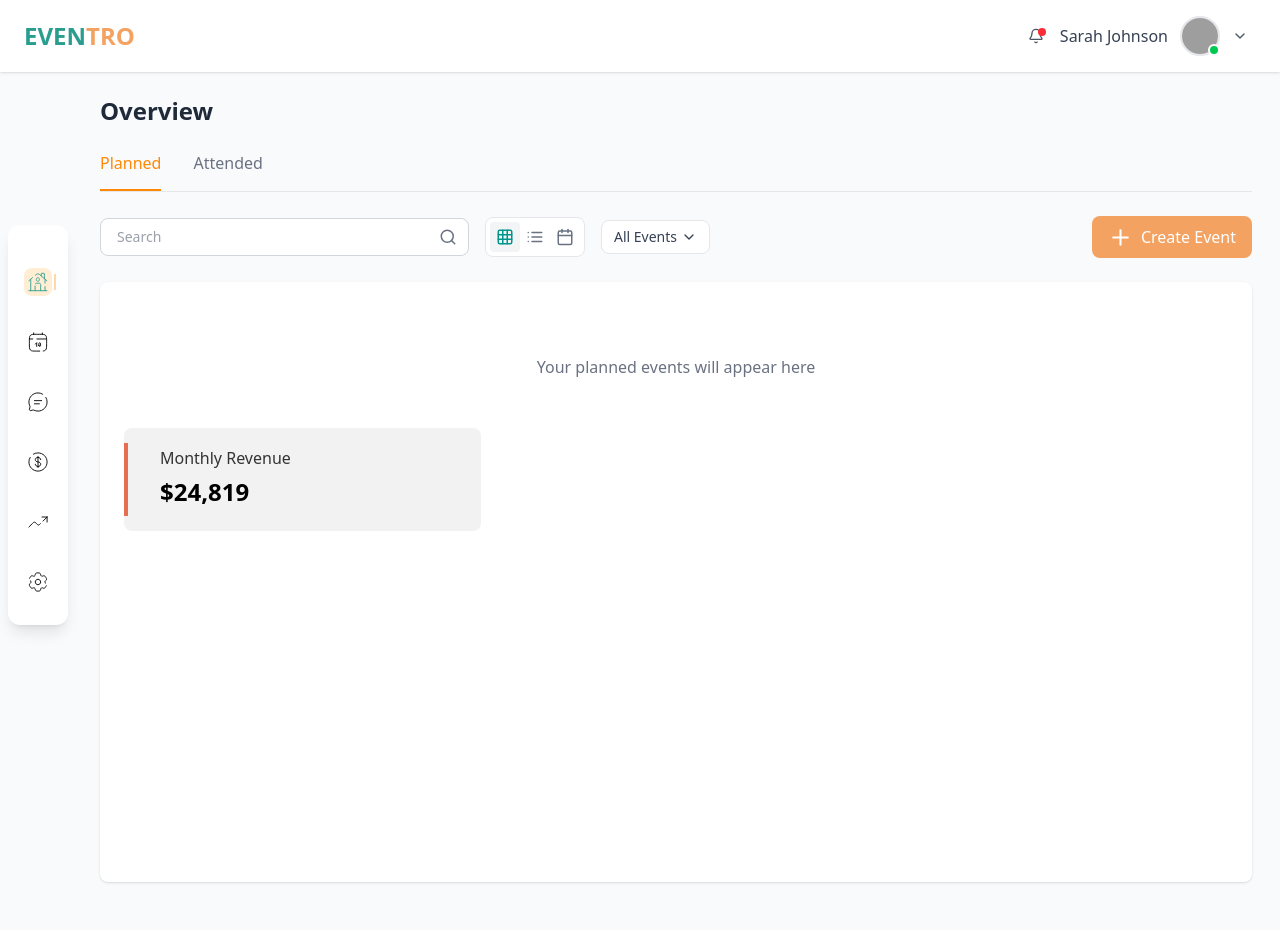
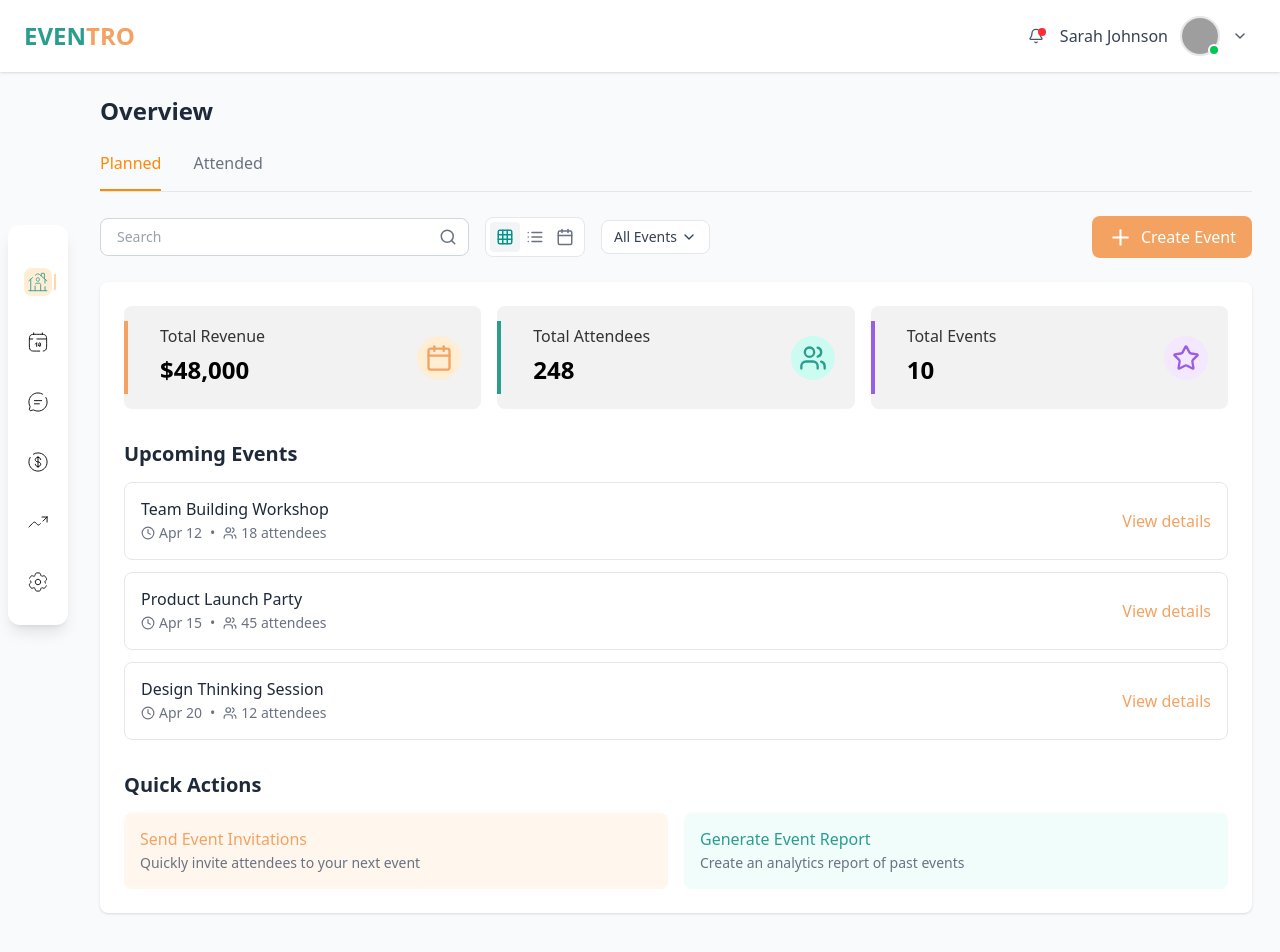
Before and after one commit to Omotarami/EventManagement, a React (Vite) app in the folder frontend/: page /dashboard in a window 1280 px wide. Shown: the top 952 px of the page. Before the commit the page ends 930 px from the top, so only its background shows below. Built offline with nearby package versions, Linux system fonts and the light colour scheme; grey boxes are pictures that could not be loaded.

Commit message:
adjusted the row alignment

```diff
--- a/frontend/src/pages/admin/dashboard.jsx
+++ b/frontend/src/pages/admin/dashboard.jsx
@@ -1,7 +1,7 @@
 import React, { useState } from "react";
 // eslint-disable-next-line no-unused-vars
 import { motion } from "framer-motion";
-import { Grid, List, Calendar, ChevronDown, Plus } from "lucide-react";
+import { Grid, List, Calendar, ChevronDown, Plus, Star, Clock, Users } from "lucide-react";
 
 import DashboardNavbar from "../../components/DashboardNavbar";
 import Sidebar from "../../components/Sidebar";
@@ -46,6 +46,13 @@ const Dashboard = () => {
     console.log("Create new event");
     // Navigate to event creation page
   };
+
+  // Mock data for upcoming events
+  const upcomingEvents = [
+    { id: 1, title: "Team Building Workshop", date: "Apr 12", attendees: 18 },
+    { id: 2, title: "Product Launch Party", date: "Apr 15", attendees: 45 },
+    { id: 3, title: "Design Thinking Session", date: "Apr 20", attendees: 12 }
+  ];
 
   return (
     <div className="min-h-screen bg-gray-50">
@@ -180,21 +187,115 @@ const Dashboard = () => {
             </div>
           </div>
 
-          {/* Content Area - would be populated with events based on selected tab and view */}
-          <div className="bg-white rounded-lg shadow p-6 min-h-[600px]">
-            {/* This section would be populated with event cards, a list, or a calendar based on viewType */}
-            <div className="text-center text-gray-500 py-12">
-              {activeTab === "planned" ? (
-                <p>Your planned events will appear here</p>
-              ) : (
-                <p>Your attended events will appear here</p>
-              )}
+          {/* Content Area */}
+          <div className="bg-white rounded-lg shadow p-6">
+            {/* Stat Cards in a row using flex */}
+            <div className="grid grid-cols-3 gap-4 mb-8 w-full">
+              <DashboardStatCard
+                title="Total Revenue"
+                value="$48,000"
+                accentColor="#F4A261"
+                icon={
+                  <div className="p-2 rounded-full bg-orange-100">
+                    <Calendar size={28} color="#F4A261" />
+                  </div>
+                }
+                customStyles={{
+                  card: {
+                    width: '100%',
+                  }
+                }}
+              />
+
+              <DashboardStatCard
+                title="Total Attendees"
+                value="248"
+                accentColor="#2A9D8F"
+                icon={
+                  <div className="p-2 rounded-full bg-teal-100">
+                    <Users size={28} color="#2A9D8F" />
+                  </div>
+                }
+                customStyles={{
+                  card: {
+                    width: '100%',
+                  }
+                }}
+              />
+
+              <DashboardStatCard
+                title="Total Events"
+                value="10"
+                accentColor="#9B5DE5"
+                icon={
+                  <div className="p-2 rounded-full bg-purple-100">
+                    <Star size={28} color="#9B5DE5" />
+                  </div>
+                }
+                customStyles={{
+                  card: {
+                    width: '100%',
+                  }
+                }}
+              />
             </div>
-            <DashboardStatCard
-              title="Monthly Revenue"
-              value="$24,819"
-              accentColor="#E76F51"
-            />
+
+            {/* Additional Content Section */}
+            <div className="mt-8">
+              <h2 className="text-xl font-semibold text-gray-800 mb-4">Upcoming Events</h2>
+
+              {/* Upcoming Events List */}
+              <div className="space-y-3">
+                {upcomingEvents.map(event => (
+                  <motion.div
+                    key={event.id}
+                    className="p-4 border border-gray-200 rounded-lg hover:border-orange-300 transition-all"
+                    whileHover={{ scale: 1.02, boxShadow: "0 4px 12px rgba(0,0,0,0.05)" }}
+                  >
+                    <div className="flex justify-between items-center">
+                      <div>
+                        <h3 className="font-medium text-gray-800">{event.title}</h3>
+                        <div className="flex items-center mt-1 text-gray-500 text-sm">
+                          <Clock size={14} className="mr-1" />
+                          <span>{event.date}</span>
+                          <span className="mx-2">•</span>
+                          <Users size={14} className="mr-1" />
+                          <span>{event.attendees} attendees</span>
+                        </div>
+                      </div>
+                      <button
+                        className="text-orange-500 hover:text-orange-600"
+                        style={{ color: "#F4A261" }}
+                      >
+                        View details
+                      </button>
+                    </div>
+                  </motion.div>
+                ))}
+              </div>
+
+              {/* Quick Actions */}
+              <div className="mt-8">
+                <h2 className="text-xl font-semibold text-gray-800 mb-4">Quick Actions</h2>
+                <div className="grid grid-cols-2 gap-4">
+                  <motion.button
+                    className="p-4 bg-orange-50 rounded-lg text-left hover:bg-orange-100 transition-colors"
+                    whileHover={{ scale: 1.03 }}
+                  >
+                    <h3 className="font-medium text-orange-500" style={{ color: "#F4A261" }}>Send Event Invitations</h3>
+                    <p className="text-sm text-gray-500 mt-1">Quickly invite attendees to your next event</p>
+                  </motion.button>
+
+                  <motion.button
+                    className="p-4 bg-teal-50 rounded-lg text-left hover:bg-teal-100 transition-colors"
+                    whileHover={{ scale: 1.03 }}
+                  >
+                    <h3 className="font-medium text-teal-500" style={{ color: "#2A9D8F" }}>Generate Event Report</h3>
+                    <p className="text-sm text-gray-500 mt-1">Create an analytics report of past events</p>
+                  </motion.button>
+                </div>
+              </div>
+            </div>
           </div>
         </div>
       </div>
```
